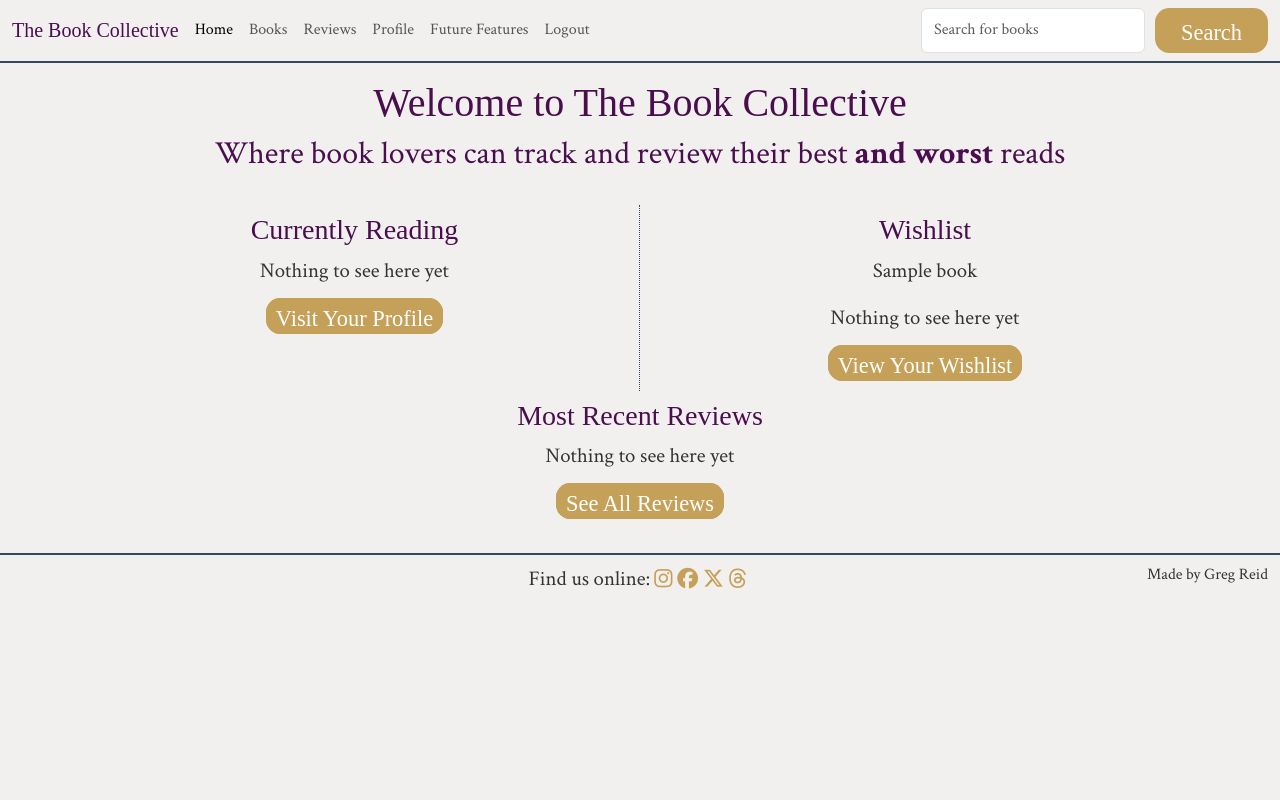
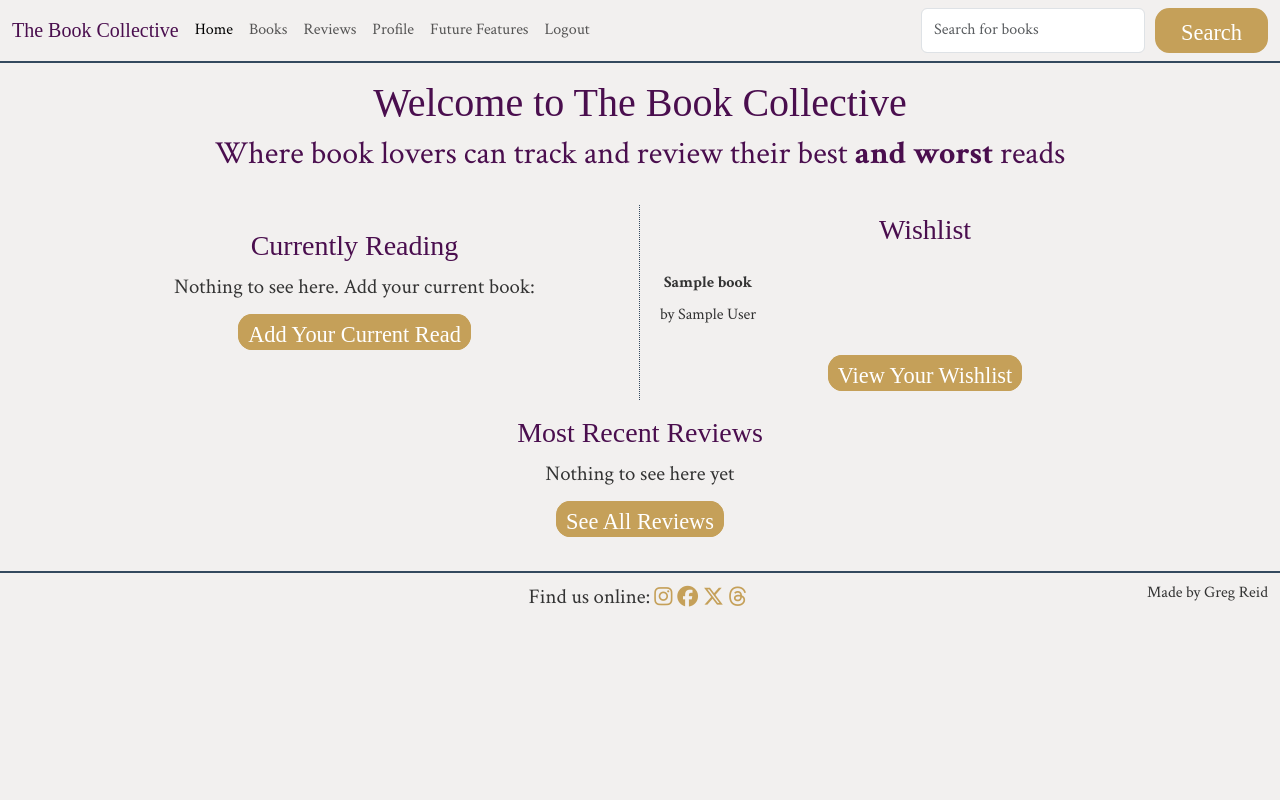
Before and after one commit to Greggy1234/The-Book-Collective, a Django app: page / in a window 1280 px wide. Run offline with Django 5.2, Linux system fonts and the light colour scheme; a user stored in the database is signed in; tables that the repository leaves empty hold one stand-in row (values such as "Sample post"); some libraries are stand-ins or nearby versions; some web fonts are replaced.

Commit message:
Style the book card to be used throughout website without book picture

```diff
--- a/reviews/templates/review/index.html
+++ b/reviews/templates/review/index.html
@@ -8,27 +8,55 @@
     <h2>Where book lovers can track and review their best <span class="bold">and worst </span>reads</h2>
 </div>
 <!-- User currently reading and wishlist -->
-<div class="container pt-2">
+<div class="container py-2">
     <div class="row justify-content-around">
-        <div class="col-12 col-md-6 py-2 text-center right-border-no-mobile">
+        <div class="col-12 col-lg-6 py-4 text-center right-border-no-mobile">
             <h3>Currently Reading</h3>
             {% if book_status_currently_reading %}
             {% for book in book_status_currently_reading %}
-            <p>{{ book.object.title }}</p>
+            <div class="card mb-3">
+                <div class="card-body">
+                    <p class="card-title p-small bold">{{ book.object.title }}</p>
+                    {% for author in book.object.author.all %}
+                    {% if forloop.counter == 1 %}
+                    <p class="card-text p-small">by {{ author }}</p>
+                    {% else %}
+                    <p class="card-text p-small">, {{ author }}</p>
+                    {% endif %}
+                    {% endfor %}
+                </div>
+            </div>
             {% endfor %}
+            <a href="{% url 'profile_page' username=user.username %}" class="button">Visit Your Profile</a>
+            {% else %}
+            <p>Nothing to see here. Add your current book:</p>
+            <a href="{% url 'book_overview' %}" class="button">Add Your Current Read</a>
             {% endif %}
-            <p>Nothing to see here yet</p>
-            <a href="{% url 'profile_page' username=user.username %}" class="button">Visit Your Profile</a>
         </div>
-        <div class="col-12 col-md-6 py-2 text-center">
+        <div class="col-12 col-lg-6 py-2 text-center">
             <h3>Wishlist</h3>
             {% if book_status_wishlist %}
-            {% for book in book_status_wishlist %}
-            <p>{{ book.object.title }}</p>
-            {% endfor %}
+            <div class="flex-row">
+                {% for book in book_status_wishlist %}
+                <div class="card mb-3 mx-1 px-0">
+                    <div class="card-body mx-0 px-1">
+                        <p class="card-title p-small bold">{{ book.object.title }}</p>
+                        {% for author in book.object.author.all %}
+                        {% if forloop.counter == 1 %}
+                        <p class="card-text p-small">by {{ author }}</p>
+                        {% else %}
+                        <p class="card-text p-small">, {{ author }}</p>
+                        {% endif %}
+                        {% endfor %}
+                    </div>
+                </div>
+                {% endfor %}
+            </div>
+            <a href="{% url 'profile_wishlist' username=user.username %}" class="button">View Your Wishlist</a>
+            {% else %}
+            <p>Nothing to see here. Add books to your wishlist:</p>
+            <a href="{% url 'book_overview' %}" class="button">Add To Wishlist</a>
             {% endif %}
-            <p>Nothing to see here yet</p>
-            <a href="{% url 'profile_wishlist' username=user.username %}" class="button">View Your Wishlist</a>
         </div>
     </div>
 </div>
--- a/static/css/style.css
+++ b/static/css/style.css
@@ -27,7 +27,12 @@
 }
 
 /* Global styles */
-body {
+html {
+    background-color: #F2F0EF;
+}
+
+body,
+.card-body {
     background-color: #F2F0EF;
     font-family: var(--text-font);
     color: var(--main-text);
@@ -62,6 +67,10 @@ hr {
     opacity: 1;
     border: none;
     border-top: 1px dotted var(--main-highlight);
+}
+
+.card {
+    border: none;
 }
 
 .bold {
@@ -126,12 +135,6 @@ footer a {
 /* Small sized screens and above (mobiles up, max width 576px) */
 @media screen and (min-width: 576px) {
 
-    /* General styles */
-    .right-border-no-mobile {
-        border-right: 1px dotted var(--secondary-highlight);
-        ;
-    }
-
     /* Add book form styles */
     #id_author,
     #id_genres {
@@ -144,6 +147,14 @@ footer a {
 
 /* Large sized screens and above (Large laptops up, max width 992px) */
 @media screen and (min-width: 992px) {
+
+    /* General styles */
+    .right-border-no-mobile {
+        border-right: 1px dotted var(--secondary-highlight);
+        ;
+    }
+
+    /* Add book form styles */
     #id_author,
     #id_genres {
         display: grid;
```
